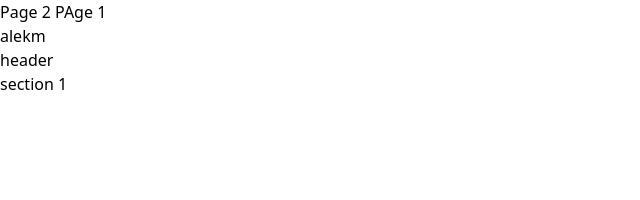
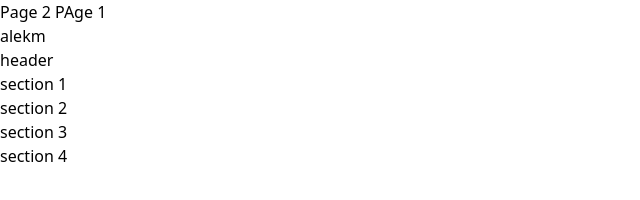
Before and after one commit to hursedhimmatov7-del/pages, a website: page src/index2.html in a window 1280 px wide. Shown: the whole page, without its empty margins (0-640 px from the left). Drawn offline with Linux system fonts and the light colour scheme.

Commit message:
sectons in page2

```diff
--- a/src/index2.html
+++ b/src/index2.html
@@ -14,5 +14,8 @@
         header
     </header>
     <section>section 1</section>
+    <section>section 2</section>
+    <section>section 3</section>
+    <section>section 4</section>
 </body>
 </html>
```
